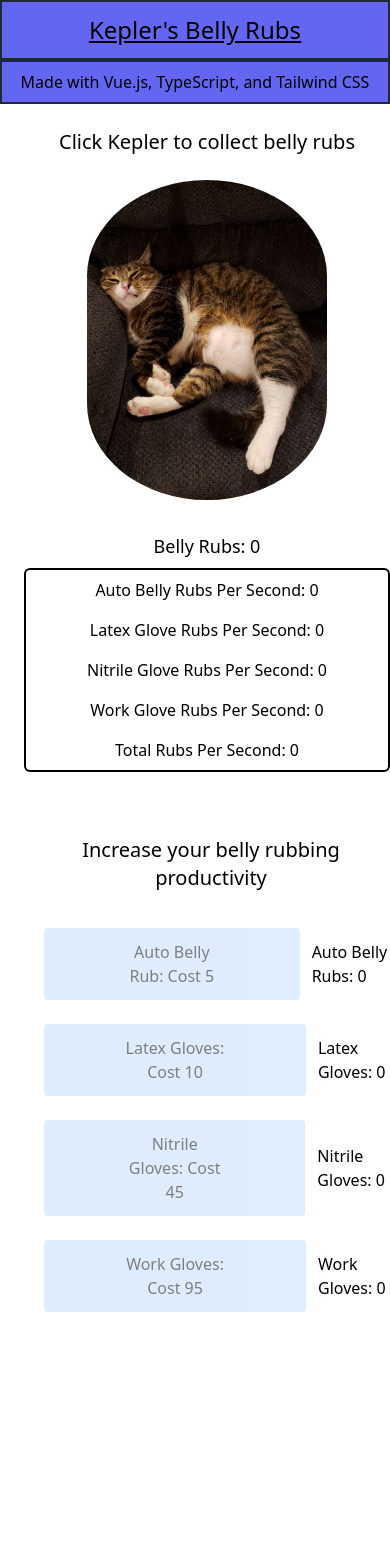
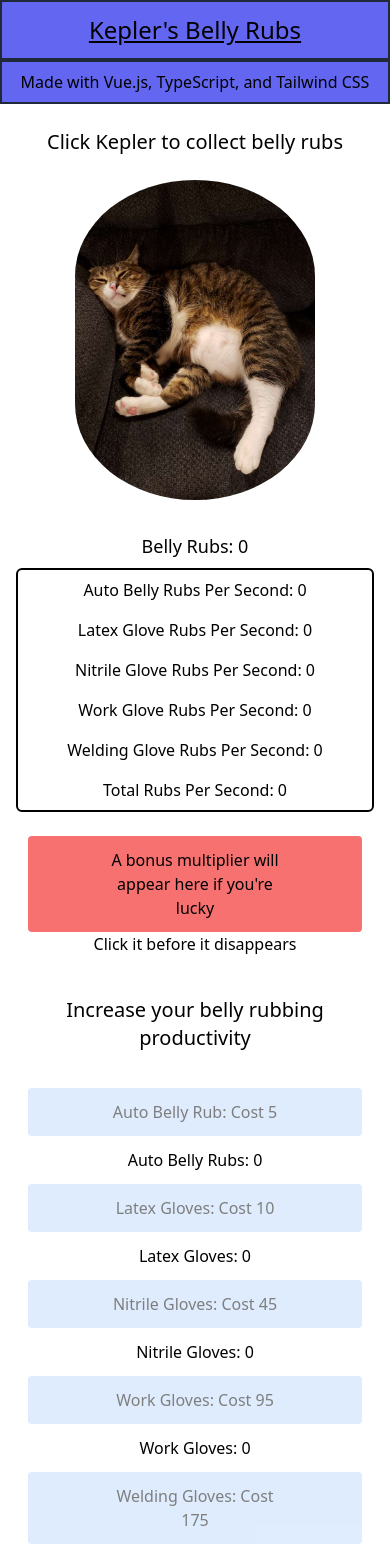
Before and after one commit to kirbsmith/keplersbellyrubs, a Vue app: page / in a window 390 px wide. Shown: the top 1560 px of the page. Before the commit the page ends 1324 px from the top, so only its background shows below. Built offline with nearby package versions, Linux system fonts and the light colour scheme.

Commit message:
added random bonus generator and media queries

```diff
--- a/public/index.html
+++ b/public/index.html
@@ -3,7 +3,7 @@
   <head>
     <meta charset="utf-8">
     <meta http-equiv="X-UA-Compatible" content="IE=edge">
-    <meta name="viewport" content="width=device-width,initial-scale=1.0">
+    <meta name="viewport" content="width=device-width,initial-scale=1.0, user-scalable = no">
     <link rel="icon" href="<%= BASE_URL %>favicon.ico">
     <title>Kepler's Belly Rubs</title>
   </head>
--- a/src/components/cookieArea.vue
+++ b/src/components/cookieArea.vue
@@ -1,34 +1,47 @@
 <template>
     <div class="flex flex-col md:flex-row justify-evenly">
-      <div class="flex flex-col pt-6 pl-6">
+      <div class="flex flex-col pt-6 px-4 md:pl-6">
         <h3 class="text-xl text-center">Click Kepler to collect belly rubs</h3>
         <img src="../assets/kepler.jpg" alt="" class="w-60 self-center py-6 rounded-full" @click="bellyCounter++"/>
         <p class="text-lg text-center py-2">Belly Rubs: {{ bellyCounter }}</p>
         <div class="flex flex-col border-solid border-2 border-black rounded-md mb-6">
-          <p class="text-md text-center py-2">Auto Belly Rubs Per Second: {{ autoScratcher/2 }}</p>
-          <p class="text-md text-center py-2">Latex Glove Rubs Per Second: {{ latexGloves }}</p>
-          <p class="text-md text-center py-2">Nitrile Glove Rubs Per Second: {{ nitrileGloves * 2 }}</p>
-          <p class="text-md text-center py-2">Work Glove Rubs Per Second: {{ workGloves * 5 }}</p>
-          <p class="text-md text-center py-2">Total Rubs Per Second: {{ (autoScratcher/2) + (latexGloves) + (nitrileGloves * 2) + (workGloves * 5) }}</p>
+          <p class="text-md text-center py-2">Auto Belly Rubs Per Second: {{ autoScratcher }}</p>
+          <p class="text-md text-center py-2">Latex Glove Rubs Per Second: {{ latexGloves * 3 }}</p>
+          <p class="text-md text-center py-2">Nitrile Glove Rubs Per Second: {{ nitrileGloves * 5 }}</p>
+          <p class="text-md text-center py-2">Work Glove Rubs Per Second: {{ workGloves * 16 }}</p>
+          <p class="text-md text-center py-2">Welding Glove Rubs Per Second: {{ weldingGloves * 24 }}</p>
+          <p class="text-md text-center py-2">Total Rubs Per Second: {{ (autoScratcher) + (latexGloves*3) + (nitrileGloves * 5) + (workGloves * 16) + (weldingGloves * 24)}}</p>
+        </div>
+        <div v-if="luckyNumber == calcNumber" class="flex flex-col md:flex-row">
+          <button :disabled="luckyClicked == true" @click="bellyCounter *= 95; luckyClicked = true" class="px-20 py-3 mx-3 bg-green-400 rounded disabled:opacity-50">Multiply your belly rubs by 95</button>
+          <p class="self-center">Click it before it disappears</p>
+        </div>
+        <div v-else class="flex flex-col md:flex-row">
+          <button :disabled="luckyNumber != calcNumber" class="px-20 py-3 mx-3 bg-red-400 rounded">A bonus multiplier will appear here if you're lucky</button>
+          <p class="self-center">Click it before it disappears</p>
         </div>
       </div>
-      <div class="flex flex-col pt-10 pl-8">
+      <div class="flex flex-col pt-10 px-4">
         <h3 class="text-xl text-center pb-6" @click="autoScratch()">Increase your belly rubbing productivity</h3>
-        <div class="flex flex-row">
-          <button :disabled="bellyCounter < (5 * autoAdd)" @click="autoScratcher++; bellyCounter -= (5 * autoAdd); autoAdd = Math.floor(1.4*(autoAdd+1.7)); autoScratch(); calledAuto = true" class="px-20 py-3 m-3 bg-blue-200 rounded disabled:opacity-50">Auto Belly Rub: Cost {{ autoScratcherCost * autoAdd }}</button>
+        <div class="flex flex-col md:flex-row">
+          <button :disabled="bellyCounter < (5 * autoAdd)" @click="autoScratcher++; bellyCounter -= (5 * autoAdd); autoAdd = Math.floor(1.2*(autoAdd+1.7)); autoScratch(); calledAuto = true" class="px-20 py-3 m-3 bg-blue-200 rounded disabled:opacity-50">Auto Belly Rub: Cost {{ autoScratcherCost * autoAdd }}</button>
           <p class="self-center">Auto Belly Rubs: {{ autoScratcher }}</p>
         </div>
-        <div class="flex flex-row">
-          <button :disabled="bellyCounter < (10+postAdd)" @click="latexGloves++; bellyCounter -= (10 + postAdd); postAdd = Math.floor(1.8*(postAdd+3)); autoLatex(); calledLatex = true" class="px-20 py-3 m-3 bg-blue-200 rounded disabled:opacity-50">Latex Gloves: Cost {{ latexCost + postAdd }}</button>
+        <div class="flex flex-col md:flex-row">
+          <button :disabled="bellyCounter < (10+postAdd)" @click="latexGloves++; bellyCounter -= (10 + postAdd); postAdd = Math.floor(1.6*(postAdd+3)); autoLatex(); calledLatex = true" class="px-20 py-3 m-3 bg-blue-200 rounded disabled:opacity-50">Latex Gloves: Cost {{ latexCost + postAdd }}</button>
           <p class="self-center">Latex Gloves: {{ latexGloves }}</p>
         </div>
-        <div class="flex flex-row">
-          <button :disabled="bellyCounter < (45+nitrileAdd)" @click="nitrileGloves++; bellyCounter -= (45 + nitrileAdd); nitrileAdd = Math.floor(2.3*(nitrileAdd+3)); autoNitrile(); calledNitrile = true" class="px-20 py-3 m-3 bg-blue-200 rounded disabled:opacity-50">Nitrile Gloves: Cost {{ nitrileCost + nitrileAdd }}</button>
+        <div class="flex flex-col md:flex-row">
+          <button :disabled="bellyCounter < (45+nitrileAdd)" @click="nitrileGloves++; bellyCounter -= (45 + nitrileAdd); nitrileAdd = Math.floor(2*(nitrileAdd+3)); autoNitrile(); calledNitrile = true" class="px-20 py-3 m-3 bg-blue-200 rounded disabled:opacity-50">Nitrile Gloves: Cost {{ nitrileCost + nitrileAdd }}</button>
           <p class="self-center">Nitrile Gloves: {{ nitrileGloves }}</p>
         </div>
-        <div class="flex flex-row">
-          <button :disabled="bellyCounter < (95 + workAdd)" @click="workGloves++; bellyCounter -= (95 + workAdd); workAdd = Math.floor(2.8*(workAdd+5)); autoWork(); calledWork = true" class="px-20 py-3 m-3 bg-blue-200 rounded disabled:opacity-50">Work Gloves: Cost {{ workCost + workAdd }}</button>
+        <div class="flex flex-col md:flex-row">
+          <button :disabled="bellyCounter < (95 + workAdd)" @click="workGloves++; bellyCounter -= (95 + workAdd); workAdd = Math.floor(2.2*(workAdd+5)); autoWork(); calledWork = true" class="px-20 py-3 m-3 bg-blue-200 rounded disabled:opacity-50">Work Gloves: Cost {{ workCost + workAdd }}</button>
           <p class="self-center">Work Gloves: {{ workGloves }}</p>
+        </div>
+        <div class="flex flex-col md:flex-row">
+          <button :disabled="bellyCounter < (175 + weldingAdd)" @click="weldingGloves++; bellyCounter -= (175 + weldingAdd); weldingAdd = Math.floor(2.9*(weldingAdd+7)); autoWelding(); calledWelding = true" class="px-20 py-3 m-3 bg-blue-200 rounded disabled:opacity-50">Welding Gloves: Cost {{ weldingCost + weldingAdd }}</button>
+          <p class="self-center">Welding Gloves: {{ weldingGloves }}</p>
         </div>
       </div>
     </div>
@@ -52,6 +65,9 @@
         workGloves: 0,
         workAdd: 0,
         workCost: 95,
+        weldingGloves: 0,
+        weldingAdd: 0,
+        weldingCost: 175,
         autoScratcher: 0,
         autoScratcherCost: 5,
         autoAdd: 1,
@@ -59,9 +75,13 @@
         calledLatex: false,
         calledNitrile: false,
         calledWork: false,
+        calledWelding: false,
         seconds: 0,
         isAuto: true,
-        interval: 2000,
+        interval: 1000,
+        luckyNumber: 5,
+        calcNumber: 0,
+        luckyClicked: false,
       }
     },
 
@@ -79,7 +99,7 @@
       autoLatex(){
         if (this.calledLatex == false){
           setInterval(() => {
-            this.bellyCounter += (this.latexGloves*2)
+            this.bellyCounter += (this.latexGloves*3)
           }, this.interval)
         } else {
           this.calledLatex == true
@@ -89,7 +109,7 @@
       autoNitrile(){
         if (this.calledNitrile == false){
           setInterval(() => {
-            this.bellyCounter += (this.nitrileGloves*4)
+            this.bellyCounter += (this.nitrileGloves*5)
           }, this.interval)
         } else {
           this.calledNitrile == true
@@ -99,14 +119,33 @@
       autoWork(){
         if (this.calledWork == false){
           setInterval(() => {
-            this.bellyCounter += (this.workGloves*10)
+            this.bellyCounter += (this.workGloves*16)
           }, this.interval)
         } else {
           this.calledWork == true
         }
+      },
+
+      autoWelding(){
+        if (this.calledWelding == false){
+          setInterval(() => {
+            this.bellyCounter += (this.weldingGloves*24)
+          }, this.interval)
+        } else {
+          this.calledWelding == true
+        }
       }
 
 
+    },
+
+    created: function(){
+      setInterval(() => {
+        let luckyNumber = 5
+        let calcNumber = Math.floor(Math.random() * 5 + 1)
+        this.calcNumber = calcNumber
+        this.luckyClicked = false
+      }, 4000)
     }
   })
   </script>
```
